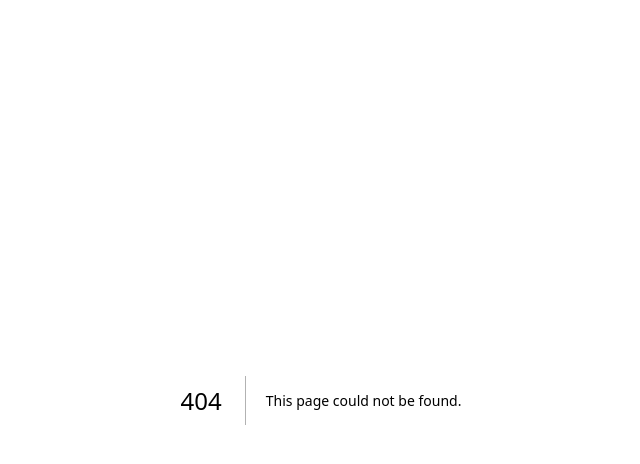
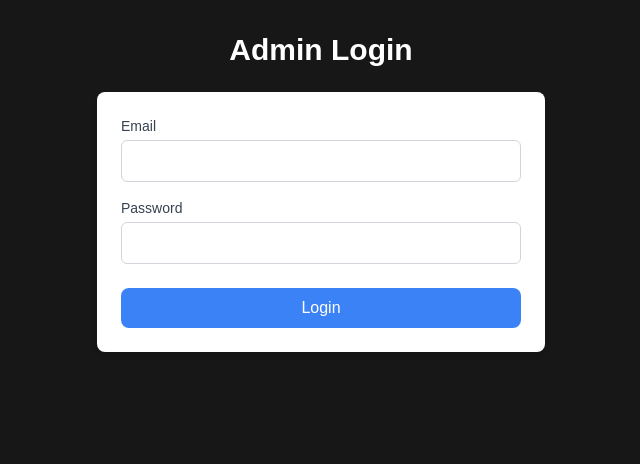
Before and after one commit to TulaibAhmedSidd/CommittieApp, a Next.js app: page /adminLogin in a window 1280 px wide. Before the commit this address had no page. Shown: the top 464 px of the page, without its empty margins (319-959 px from the left). Built offline with nearby package versions, Linux system fonts and the light colour scheme.

Commit message:
ASK login

```diff
--- /dev/null
+++ b/app/Components/UserType.jsx
@@ -0,0 +1,32 @@
+'use client'
+import { useRouter } from 'next/navigation'
+import React from 'react'
+
+const UserType = () => {
+    const router = useRouter()
+    return (
+        <div className="container mx-auto px-4 py-8 bg-white rounded-md">
+            <h1 className="text-2xl font-bold mb-6">Login As A</h1>
+            <button
+                onClick={() => {
+                    router?.push('/userDash')
+                }}
+                type="submit"
+                className="bg-blue-500 text-white px-4 py-2 mb-2 rounded w-full hover:bg-blue-600"
+            >
+                Committie Member
+            </button>
+            <button
+                onClick={() => {
+                    router?.push('/admin')
+                }}
+                type="submit"
+                className="bg-blue-500 text-white px-4 py-2 mb-2 rounded w-full hover:bg-blue-600"
+            >
+                Admin
+            </button>
+        </div>
+    )
+}
+
+export default UserType
--- /dev/null
+++ b/app/admin/LayoutChecker.jsx
@@ -0,0 +1,31 @@
+'use client';
+
+import { useRouter } from 'next/navigation';
+import React, { useEffect, useState } from 'react'
+
+const LayoutChecker = (props) => {
+    const [userLoggedIn, setUserLoggedIn] = useState(false);
+    const [token, settoken] = useState(false);
+    const router = useRouter();
+    console.log("token",token)
+    useEffect(() => {
+        // Check if user is logged in
+        const token = localStorage.getItem("admin_token");
+        if (!token) {
+            settoken(null)
+            setUserLoggedIn(false);
+            // router.push("/admin/login");  // Redirect to login page if no token
+        } else {
+            settoken(token)
+            setUserLoggedIn(true);
+            // fetchCommittees();
+        }
+    }, []);
+    if (token) {
+        return <>{props?.children}</>
+    } else {
+        router.push("/adminLogin");
+    }
+}
+
+export default LayoutChecker
--- a/app/admin/page.jsx
+++ b/app/admin/page.jsx
@@ -2,6 +2,7 @@ import React from 'react'
 import Committiee from './Committie'
 
 const AmdinPanel = () => {
+
     return (
         <div>
             <Committiee />
--- /dev/null
+++ b/app/adminLogin/page.jsx
@@ -0,0 +1,91 @@
+"use client";
+
+import { useState } from "react";
+import { useRouter } from "next/navigation";
+
+export default function AdminLogin() {
+    const [email, setEmail] = useState("");
+    const [password, setPassword] = useState("");
+    const [error, setError] = useState("");
+    const [loading, setLoading] = useState(false);
+    const router = useRouter();
+
+    const handleLogin = async (e) => {
+        e.preventDefault();
+        setLoading(true);
+        setError("");
+
+        // Send login request to the backend API
+        try {
+            const res = await fetch("/api/admin/login", {
+                method: "POST",
+                headers: { "Content-Type": "application/json" },
+                body: JSON.stringify({ email, password }),
+            });
+
+            if (!res.ok) {
+                const errorData = await res.json();
+                throw new Error(errorData.message || "Failed to log in");
+            }
+
+            const { token } = await res.json();
+
+            // Store the token in localStorage
+            localStorage.setItem("admin_token", token);
+
+            // Redirect to the admin dashboard
+            router.push("/admin");
+        } catch (err) {
+            setError(err.message);
+        } finally {
+            setLoading(false);
+        }
+    };
+
+    return (
+        <div className="container mx-auto px-4 py-8">
+            <h1 className="text-3xl font-bold mb-6 text-center">Admin Login</h1>
+            <form onSubmit={handleLogin} className="max-w-md mx-auto p-6 bg-white shadow-md rounded-lg">
+                <div className="mb-4">
+                    <label htmlFor="email" className="block text-sm font-medium text-gray-700">
+                        Email
+                    </label>
+                    <input
+                        type="email"
+                        id="email"
+                        name="email"
+                        value={email}
+                        onChange={(e) => setEmail(e.target.value)}
+                        required
+                        className="mt-1 px-4 py-2 border border-gray-300 rounded-md w-full"
+                    />
+                </div>
+
+                <div className="mb-6">
+                    <label htmlFor="password" className="block text-sm font-medium text-gray-700">
+                        Password
+                    </label>
+                    <input
+                        type="password"
+                        id="password"
+                        name="password"
+                        value={password}
+                        onChange={(e) => setPassword(e.target.value)}
+                        required
+                        className="mt-1 px-4 py-2 border border-gray-300 rounded-md w-full"
+                    />
+                </div>
+
+                {error && <div className="text-red-500 mb-4">{error}</div>}
+
+                <button
+                    type="submit"
+                    disabled={loading}
+                    className="w-full bg-blue-500 text-white py-2 rounded-lg hover:bg-blue-600"
+                >
+                    {loading ? "Logging in..." : "Login"}
+                </button>
+            </form>
+        </div>
+    );
+}
--- a/app/page.tsx
+++ b/app/page.tsx
@@ -1,9 +1,11 @@
 import MainPage from './Components/MainPage'
+import UserType from './Components/UserType';
 
 export default function Home() {
   return (
-    <div className="">
-      <MainPage />
+    <div className="container mx-auto px-4 py-8">
+      {/* <MainPage /> */}
+      <UserType/>
     </div>
   );
 }
--- /dev/null
+++ b/app/userDash/page.tsx
@@ -0,0 +1,12 @@
+import React from "react";
+import MainPage from "../Components/MainPage";
+
+const UserDash = () => {
+  return (
+    <div>
+      <MainPage />
+    </div>
+  );
+};
+
+export default UserDash;
```
